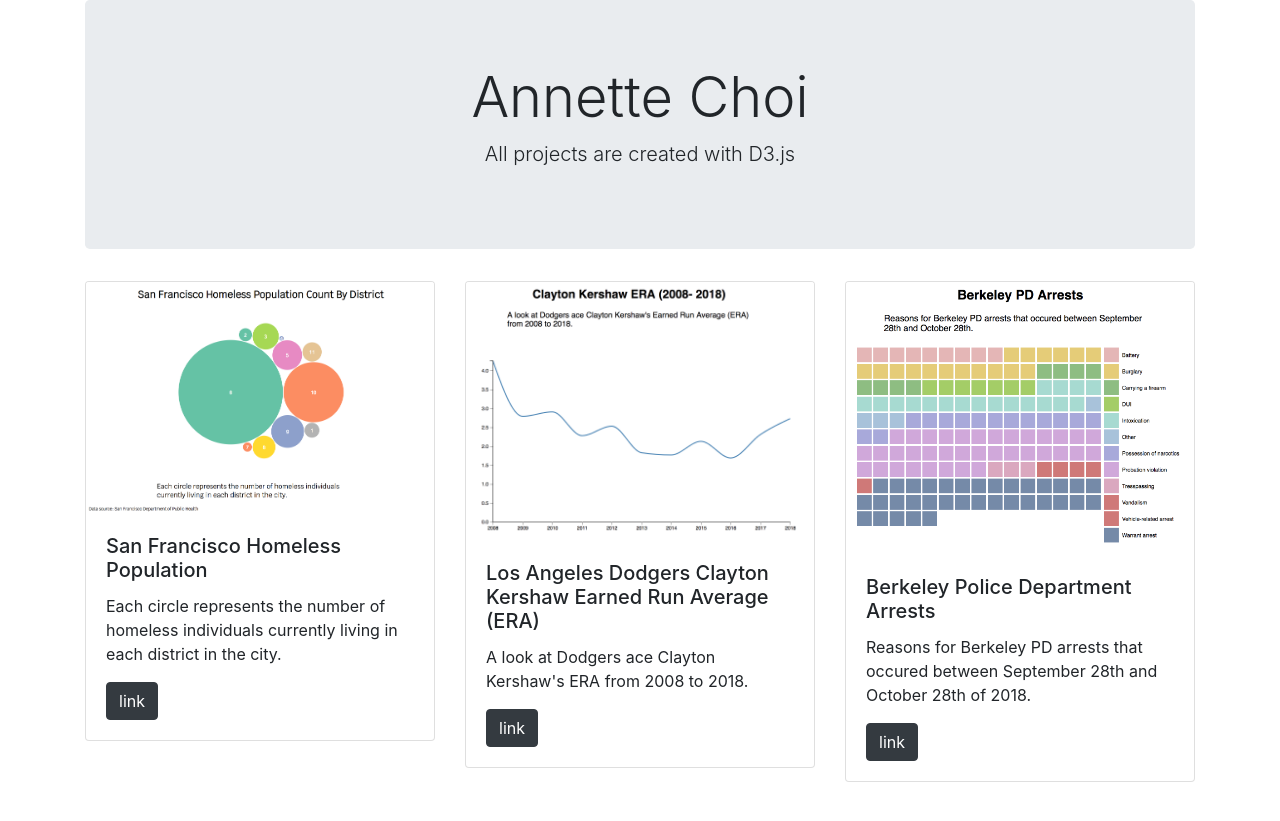
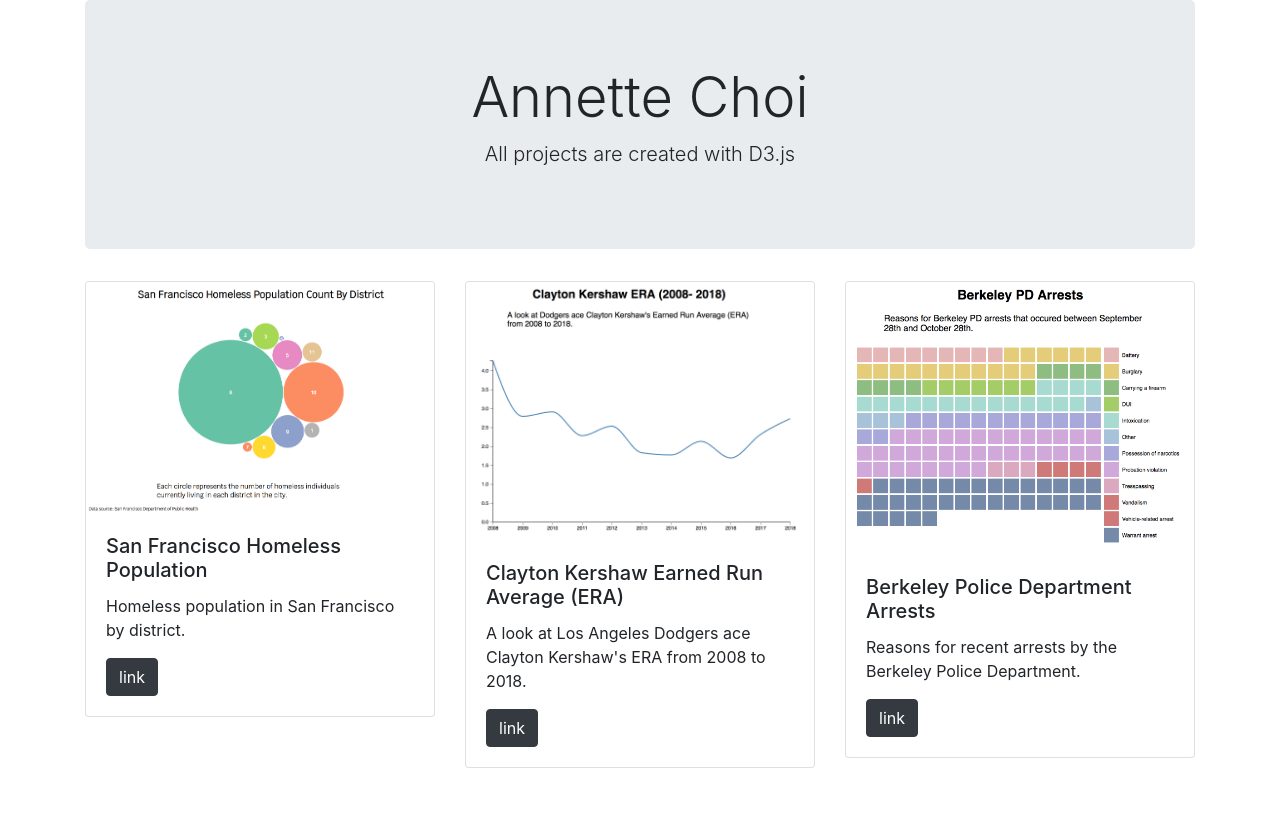
Before and after one commit to annettechoi/annettechoi, a Jekyll site: the page built from index.html, in a window 1280 px wide. Shown: the top 821 px of the page. Built offline with Jekyll 4.4.1, drawn with Linux system fonts in a browser that asks for light colours.

Commit message:
Update index.html

```diff
--- a/index.html
+++ b/index.html
@@ -5,17 +5,17 @@ projects:
 
   - title: San Francisco Homeless Population
     image: /sf-homeless/sf-homeless-screenshot.png
-    description: Each circle represents the number of homeless individuals currently living in each district in the city.
+    description: Homeless population in San Francisco by district.
     link: /sf-homeless/
 
-  - title: Los Angeles Dodgers Clayton Kershaw Earned Run Average (ERA)
+  - title: Clayton Kershaw Earned Run Average (ERA)
     image: /kershaw/kershaw-screenshot.png
-    description: A look at Dodgers ace Clayton Kershaw's ERA from 2008 to 2018.
+    description: A look at Los Angeles Dodgers ace Clayton Kershaw's ERA from 2008 to 2018.
     link: /kershaw/
 
   - title: Berkeley Police Department Arrests
     image: /berkeley-pd/berkeley-pd-screenshot.png
-    description: Reasons for Berkeley PD arrests that occured between September 28th and October 28th of 2018.
+    description: Reasons for recent arrests by the Berkeley Police Department.
     link: /berkeley-pd/
 
 ---
```
